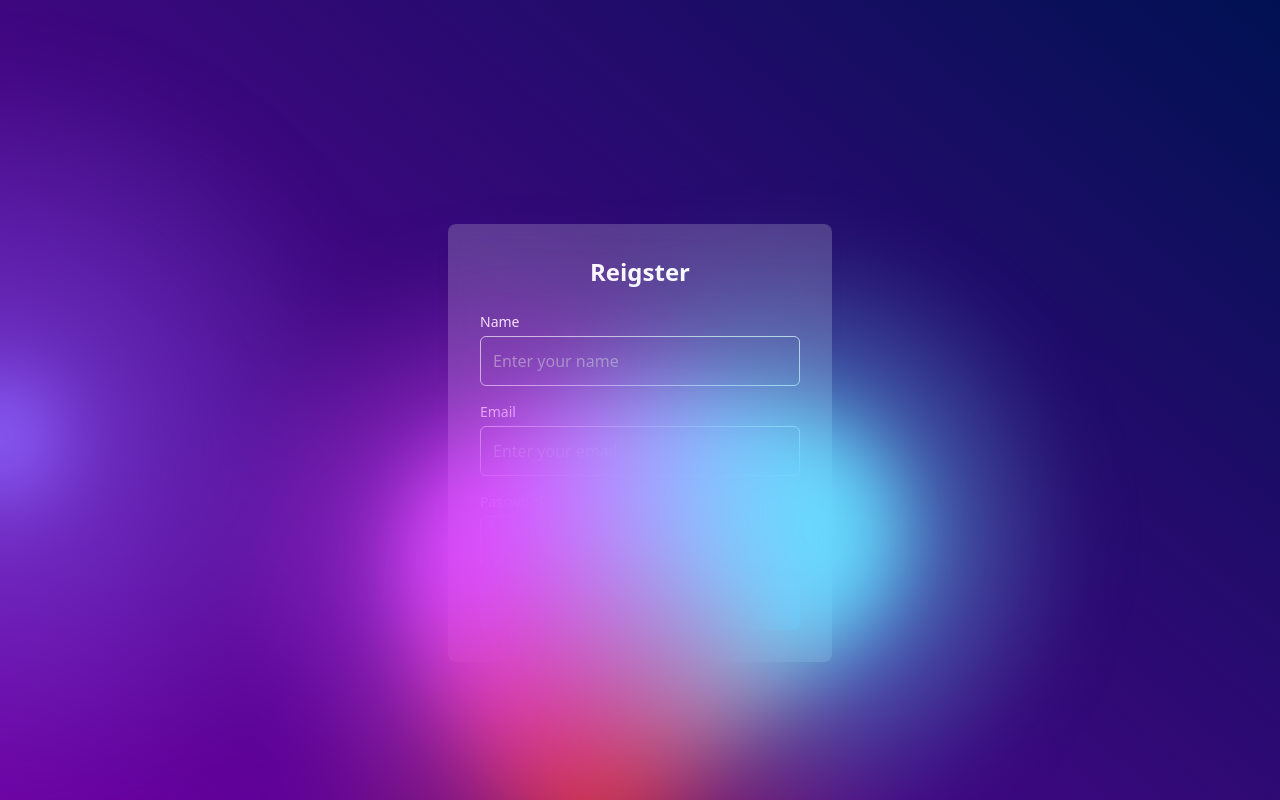
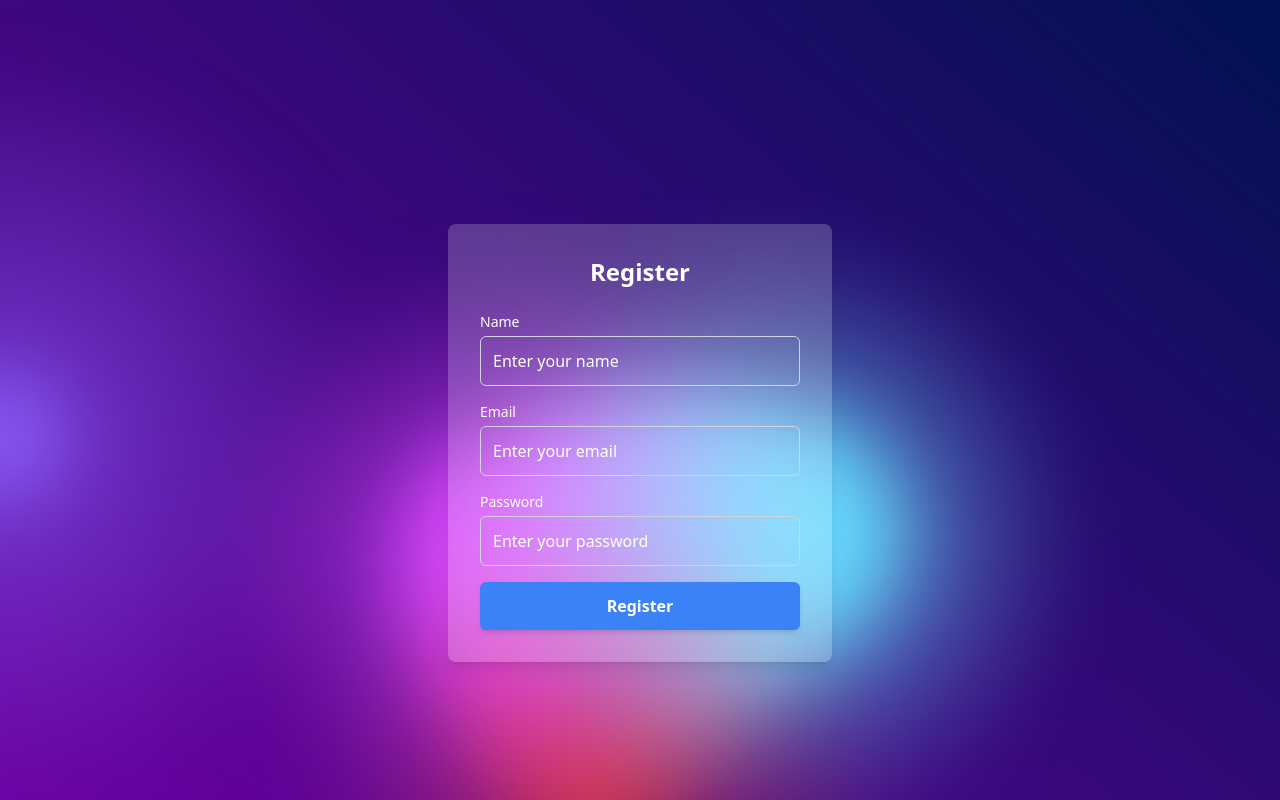
Before and after one commit to ShirodkarFalashree/eScout-web, a React (Vite) app in the folder Frontend/: page /register in a window 1280 px wide. Built offline with nearby package versions, Linux system fonts and the light colour scheme.

Commit message:
changes in frontend login and register

```diff
--- a/Frontend/src/pages/LoginPage/LoginPage.jsx
+++ b/Frontend/src/pages/LoginPage/LoginPage.jsx
@@ -4,7 +4,7 @@ import { BackgroundGradientAnimation } from '../../components/Background';
 const LoginPage = () => {
   return (
     <BackgroundGradientAnimation>
-      <div className='flex justify-center items-center relative top-56'>
+      <div className='flex justify-center items-center relative top-56 z-50'>
         <div className="bg-white bg-opacity-20 backdrop-blur-md p-8 rounded-lg shadow-lg w-full max-w-sm">
           <h2 className="text-2xl font-bold mb-6 text-center text-white">Login</h2>
           <form className="space-y-4">
@@ -14,7 +14,7 @@ const LoginPage = () => {
                 id="email"
                 type="email"
                 placeholder="Enter your email"
-                className="mt-1 w-full p-3 rounded-md border border-gray-300 bg-transparent text-white placeholder-gray-400 focus:outline-none focus:ring-2 focus:ring-blue-500"
+                className="mt-1 w-full p-3 rounded-md border border-gray-300 bg-transparent text-white placeholder-white focus:outline-none" // Removed focus:ring
               />
             </div>
             <div>
@@ -23,12 +23,12 @@ const LoginPage = () => {
                 id="password"
                 type="password"
                 placeholder="Enter your password"
-                className="mt-1 w-full p-3 rounded-md border border-gray-300 bg-transparent text-white placeholder-gray-400 focus:outline-none focus:ring-2 focus:ring-blue-500"
+                className="mt-1 w-full p-3 rounded-md border border-gray-300 bg-transparent text-white placeholder-white focus:outline-none" // Removed focus:ring
               />
             </div>
             <button
               type="submit"
-              className="w-full py-3 bg-blue-500 hover:bg-blue-600 text-white font-semibold rounded-md shadow-md focus:outline-none focus:ring-2 transition duration-300"
+              className="w-full py-3 bg-blue-500 hover:bg-blue-600 text-white font-semibold rounded-md shadow-md focus:outline-none transition duration-300"
             >
               Login
             </button>
--- a/Frontend/src/pages/RegisterPage/RegisterPage.jsx
+++ b/Frontend/src/pages/RegisterPage/RegisterPage.jsx
@@ -1,21 +1,20 @@
-import React from 'react'
+import React from 'react';
 import { BackgroundGradientAnimation } from '../../components/Background';
-
 
 const RegisterPage = () => {
   return (
     <BackgroundGradientAnimation>
-      <div className='flex justify-center items-center relative top-56'>
+      <div className='flex justify-center items-center relative top-56 z-50'>
         <div className="bg-white bg-opacity-20 backdrop-blur-md p-8 rounded-lg shadow-lg w-full max-w-sm">
-          <h2 className="text-2xl font-bold mb-6 text-center text-white">Reigster </h2>
+          <h2 className="text-2xl font-bold mb-6 text-center text-white">Register</h2>
           <form className="space-y-4">
             <div>
-              <label htmlFor="email" className="block text-white text-sm font-medium">Name</label>
+              <label htmlFor="name" className="block text-white text-sm font-medium">Name</label>
               <input
                 id="name"
                 type="text"
                 placeholder="Enter your name"
-                className="mt-1 w-full p-3 rounded-md border border-gray-300 bg-transparent text-white placeholder-gray-400 focus:outline-none focus:ring-2"
+                className="mt-1 w-full p-3 rounded-md border border-gray-300 bg-transparent text-white placeholder-white focus:outline-none" // Removed focus:ring
               />
             </div>
             <div>
@@ -24,7 +23,7 @@ const RegisterPage = () => {
                 id="email"
                 type="email"
                 placeholder="Enter your email"
-                className="mt-1 w-full p-3 rounded-md border border-gray-300 bg-transparent text-white placeholder-gray-400 focus:outline-none focus:ring-2 focus:ring-blue-500"
+                className="mt-1 w-full p-3 rounded-md border border-gray-300 bg-transparent text-white placeholder-white focus:outline-none" // Removed focus:ring
               />
             </div>
             <div>
@@ -33,20 +32,20 @@ const RegisterPage = () => {
                 id="password"
                 type="password"
                 placeholder="Enter your password"
-                className="mt-1 w-full p-3 rounded-md border border-gray-300 bg-transparent text-white placeholder-gray-400 focus:outline-none focus:ring-2 focus:ring-blue-500"
+                className="mt-1 w-full p-3 rounded-md border border-gray-300 bg-transparent text-white placeholder-white focus:outline-none" // Removed focus:ring
               />
             </div>
             <button
               type="submit"
-              className="w-full py-3 bg-blue-500 hover:bg-blue-600 text-white font-semibold rounded-md shadow-md focus:outline-none focus:ring-2 transition duration-300"
+              className="w-full py-3 bg-blue-500 hover:bg-blue-600 text-white font-semibold rounded-md shadow-md focus:outline-none transition duration-300"
             >
-              Login
+              Register
             </button>
           </form>
         </div>
       </div>
     </BackgroundGradientAnimation>
-  )
-}
+  );
+};
 
-export default RegisterPage
+export default RegisterPage;
```
